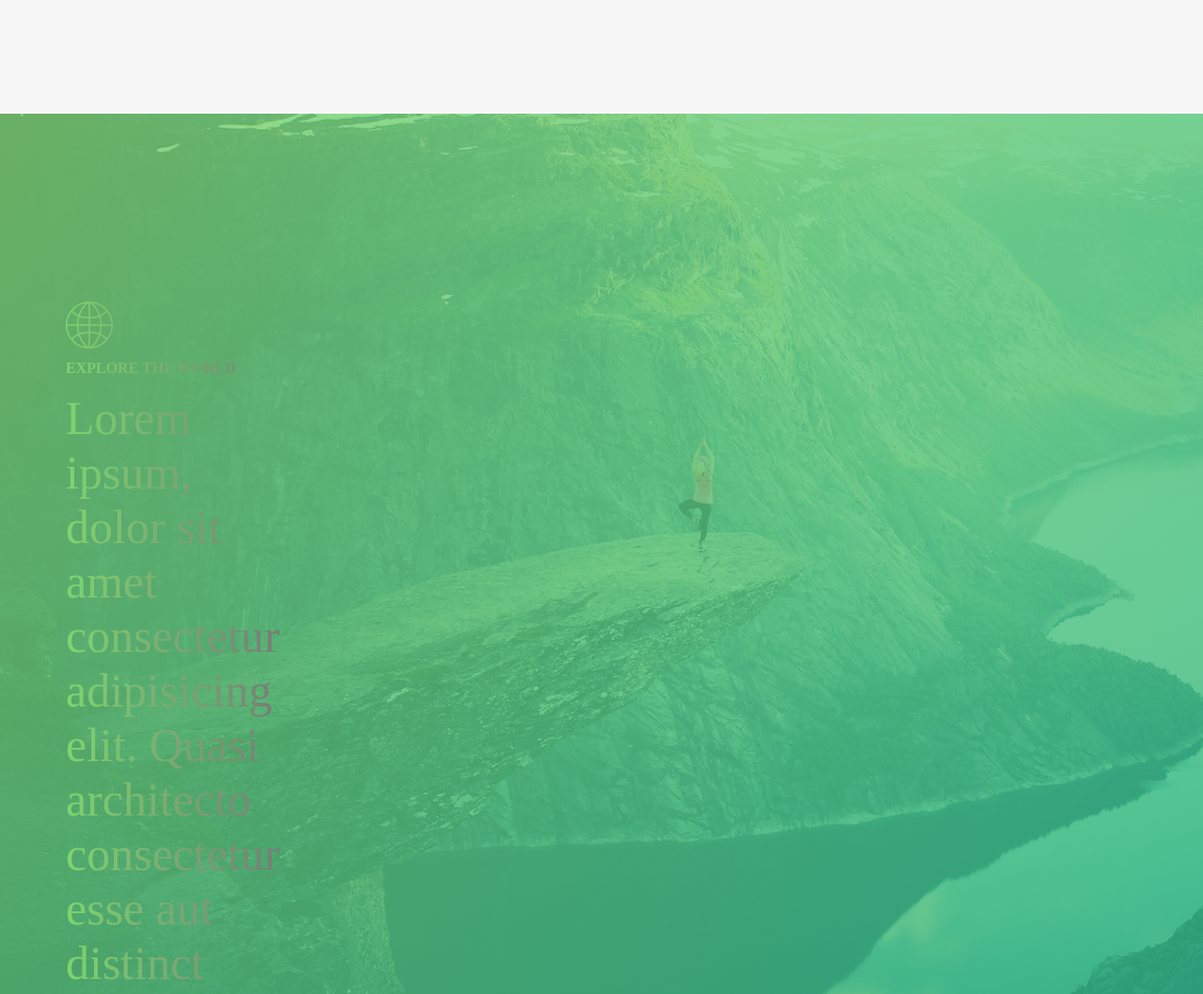
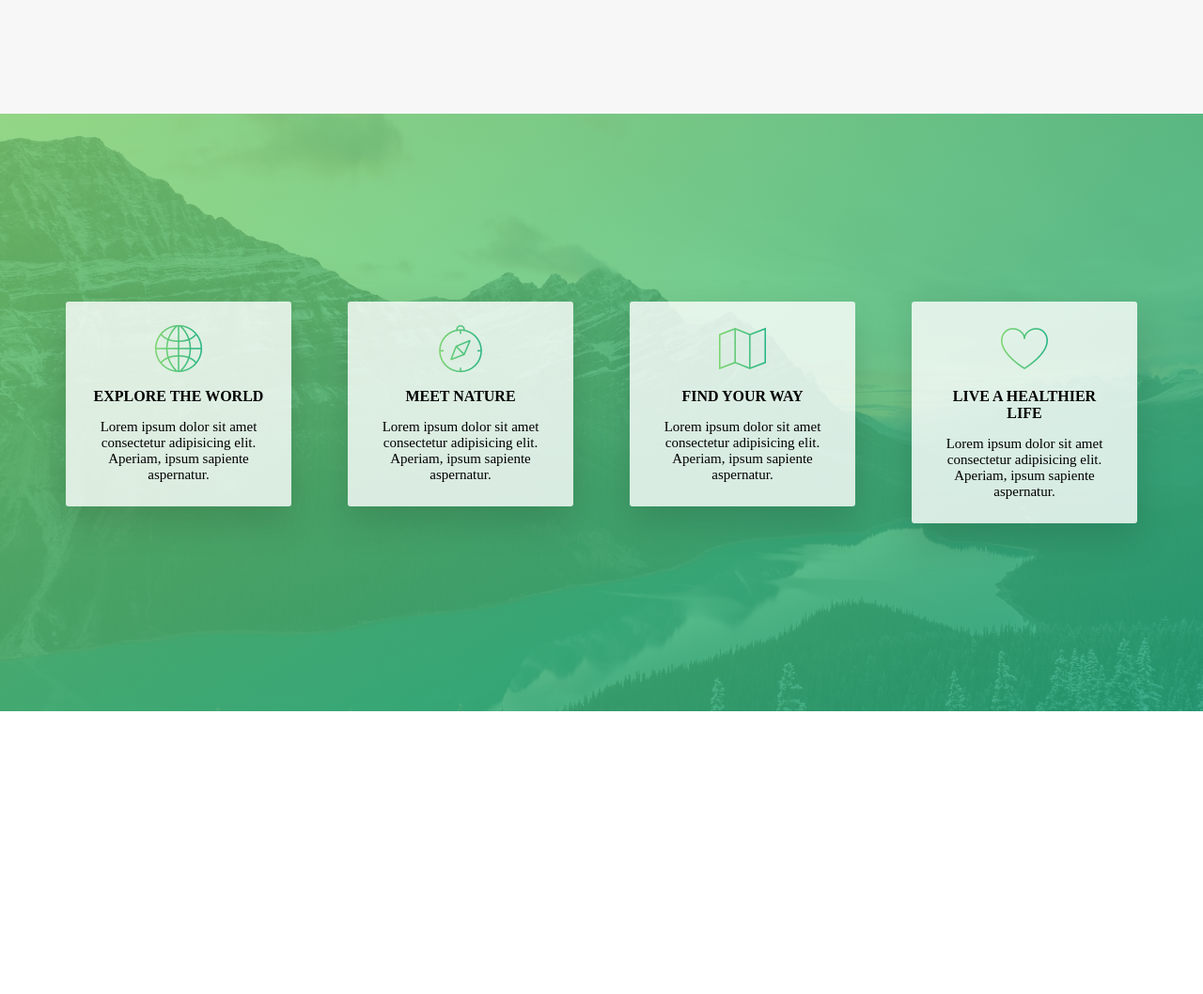
Before and after one commit to lucianoscarpaci/Natours, a website: page starter/index.html in a window 1280 px wide. Shown: the part 1340-2398 px from the top of the page at 94% size. After the commit the page ends 2097 px from the top, so only its background shows below. Drawn offline with Linux system fonts and the light colour scheme.

Commit message:
Added the cards for homepage

```diff
--- a/starter/index.html
+++ b/starter/index.html
@@ -61,15 +61,43 @@
             </section>
 
             <section class="section-features">
-
-
                 <div class="row">
                     <div class="col-1-of-4">
-                        <div class="feature-box__icon">
-                            <i class="icon-basic-world"></i>
+                        <div class="feature-box">
+                            <i class="feature-box__icon icon-basic-world"></i>
                             <h3 class="heading-tertiary u-margin-bottom-small">Explore the world</h3>
                             <p class="feature-box__text">
-                                Lorem ipsum, dolor sit amet consectetur adipisicing elit. Quasi architecto consectetur esse aut distinct
+                                Lorem ipsum dolor sit amet consectetur adipisicing elit. Aperiam, ipsum sapiente aspernatur.
+                            </p>
+                        </div>
+                    </div>
+
+                    <div class="col-1-of-4">
+                        <div class="feature-box">
+                            <i class="feature-box__icon icon-basic-compass"></i>
+                            <h3 class="heading-tertiary u-margin-bottom-small">Meet nature</h3>
+                            <p class="feature-box__text">
+                                Lorem ipsum dolor sit amet consectetur adipisicing elit. Aperiam, ipsum sapiente aspernatur.
+                            </p>
+                        </div>
+                    </div>
+
+                    <div class="col-1-of-4">
+                        <div class="feature-box">
+                            <i class="feature-box__icon icon-basic-map"></i>
+                            <h3 class="heading-tertiary u-margin-bottom-small">Find your way</h3>
+                             <p class="feature-box__text">
+                                Lorem ipsum dolor sit amet consectetur adipisicing elit. Aperiam, ipsum sapiente aspernatur.
+                            </p>
+                        </div>
+                    </div>
+
+                    <div class="col-1-of-4">
+                        <div class="feature-box">
+                            <i class="feature-box__icon icon-basic-heart"></i>
+                            <h3 class="heading-tertiary u-margin-bottom-small">Live a healthier life</h3>
+                            <p class="feature-box__text">
+                                Lorem ipsum dolor sit amet consectetur adipisicing elit. Aperiam, ipsum sapiente aspernatur.
                             </p>
                         </div>
                     </div>
--- a/starter/sass/components/_feature-box.scss
+++ b/starter/sass/components/_feature-box.scss
@@ -11,12 +11,11 @@
         font-size: 5rem;
         margin-bottom: .5rem;
         display: inline-block;
-        background-image: linear-gradient(to right, $color-primary-light, $color-grey-dark);
+        background-image: linear-gradient(to right, $color-primary-light, $color-primary-dark);
         -webkit-background-clip: text;
         color: transparent;
     }
-
-    &hover {
+    &:hover {
         transform: translateY(-1.5rem) scale(1.03);
     }
 }
--- a/starter/sass/pages/_home.scss
+++ b/starter/sass/pages/_home.scss
@@ -9,6 +9,6 @@
     background-image: linear-gradient(to right bottom,
     rgba($color-primary-light, 0.8),
     rgba($color-primary-dark, 0.8)),
-    url(../img/hero.jpg);
+    url(../img/nat-4.jpg);
     background-size: cover;
 }
```
Also changed, not shown: starter/css/style.css.
